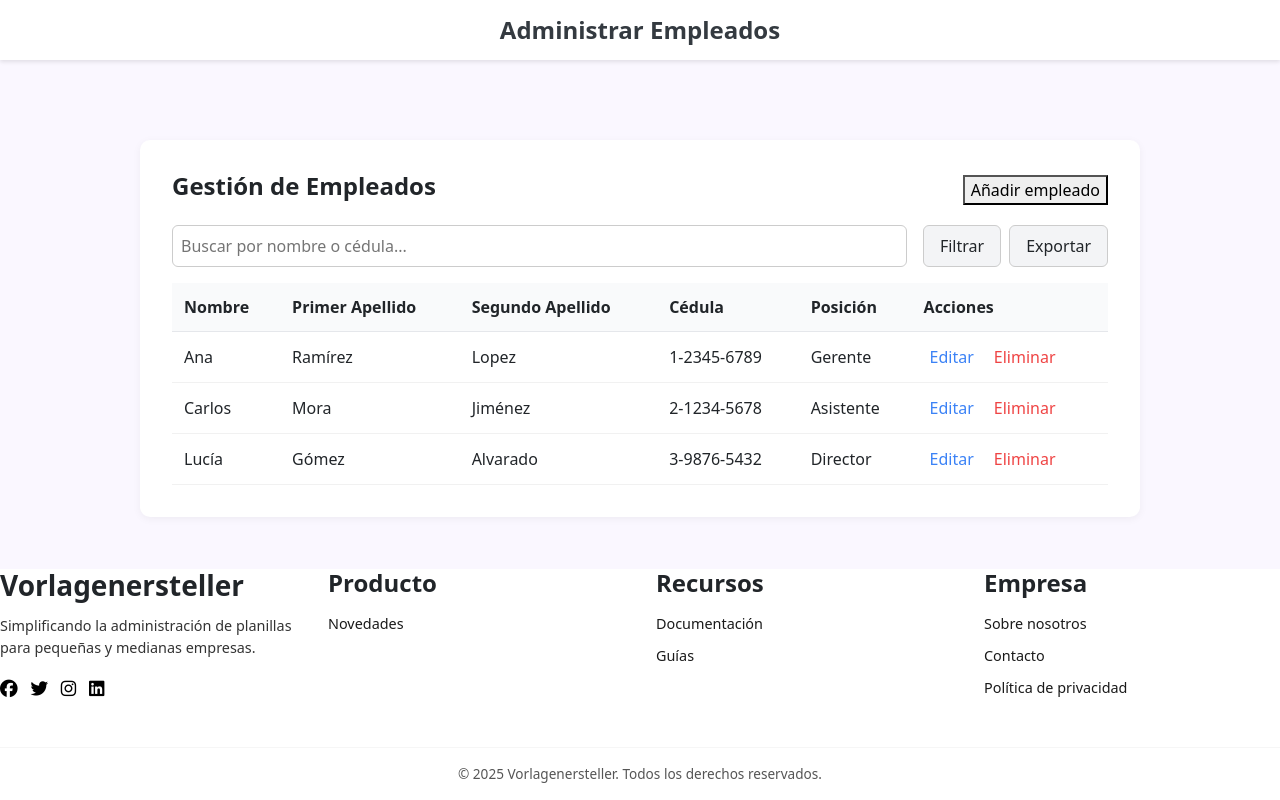
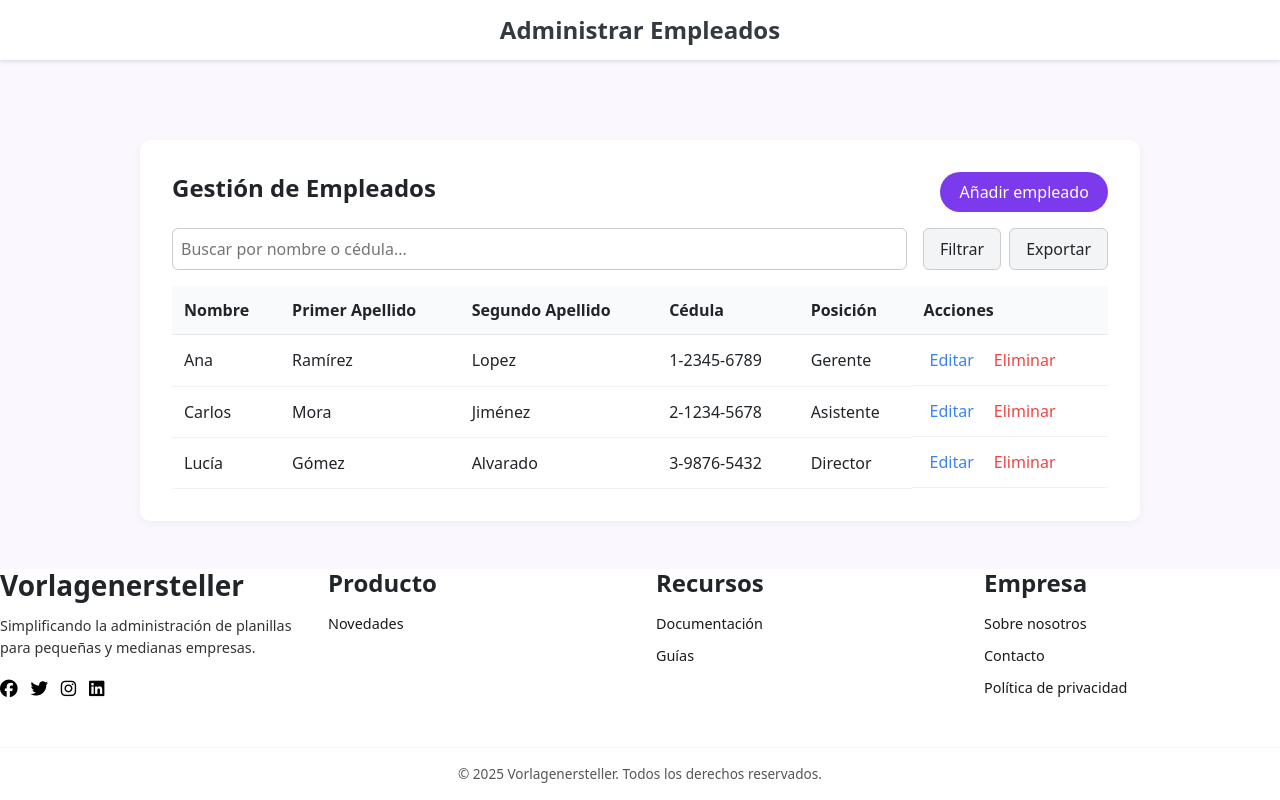
Before and after one commit to RachitDiaz/Vorlagenersteller_S.A, a Vue app in the folder FrontEnd/frontend-planilla/: page /AdministrarEmpleados in a window 1280 px wide. Built offline with nearby package versions, Linux system fonts and the light colour scheme.

Commit message:
Arreglé el add-button porque tenia erroes

```diff
--- a/FrontEnd/frontend-planilla/src/components/dueno/AdministrarEmpleados.vue
+++ b/FrontEnd/frontend-planilla/src/components/dueno/AdministrarEmpleados.vue
@@ -3,8 +3,7 @@
   <section class="employee-table">
     <div class="header">
       <h2>Gestión de Empleados</h2>
-      <!-- Botón único que abre el modal -->
-      <button class="add- " @click="abrirModal">Añadir empleado</button>
+      <button class="add-button " @click="abrirModal">Añadir empleado</button>
     </div>
 
     <div class="controls">
```
